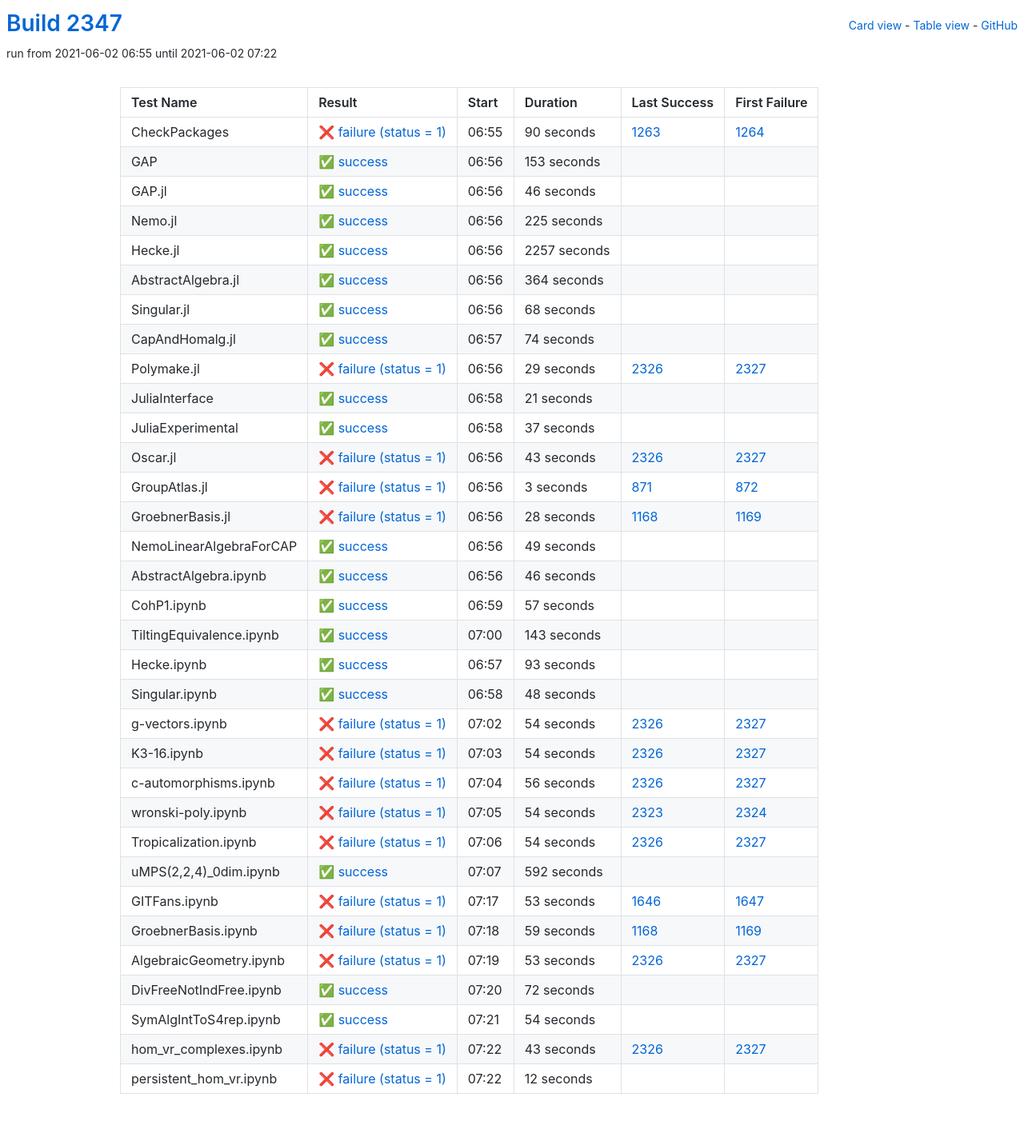
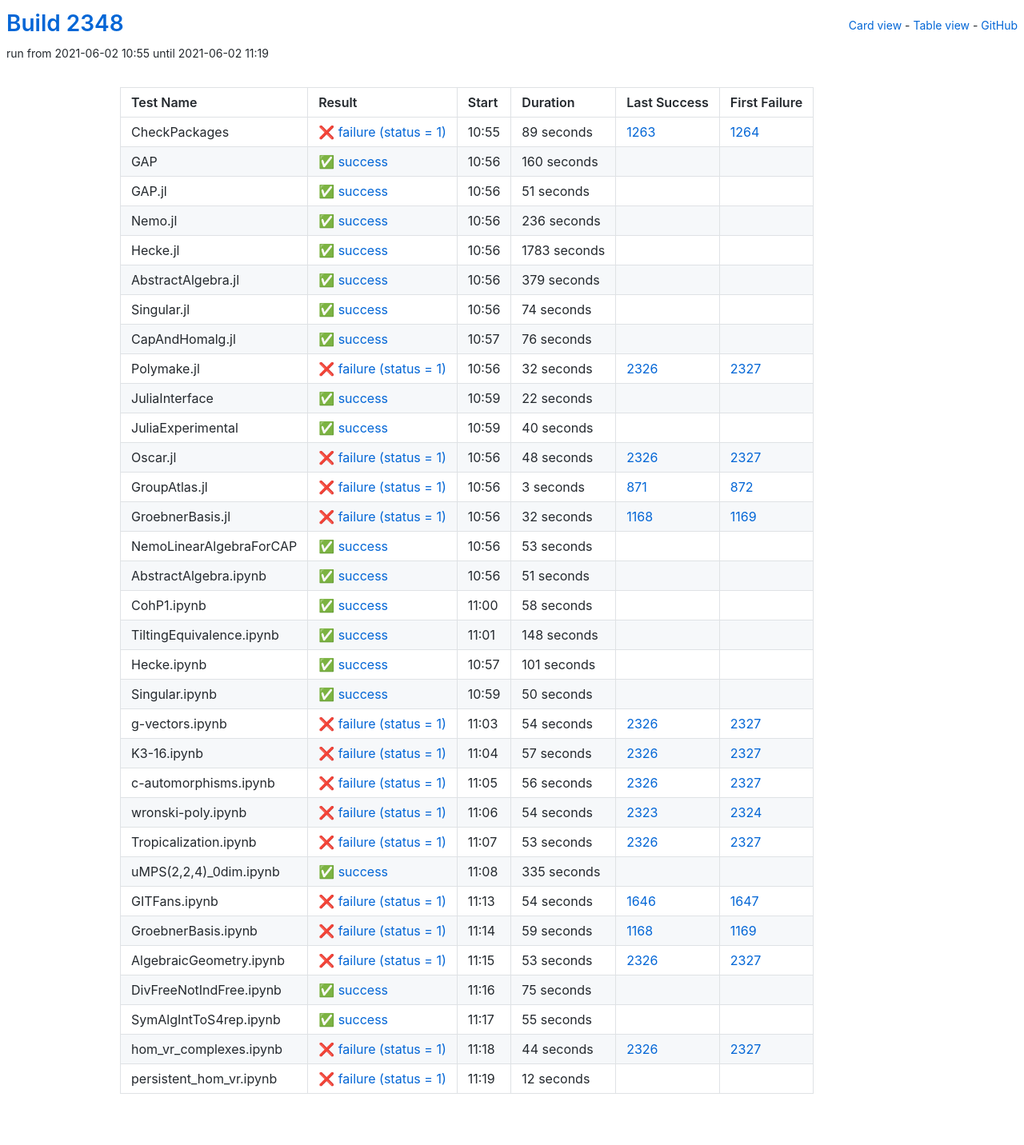
Before and after one commit to oscar-system/oscar-ci-status-stable, a Jekyll site: the page built from table.html, in a window 1280 px wide. Shown: the whole page at 80% size. Built offline with Jekyll 4.4.1, drawn with Linux system fonts in a browser that asks for light colours.

Commit message:
Build #2348

```diff
--- a/_data/ci.yml
+++ b/_data/ci.yml
@@ -1,6 +1,6 @@
 ---
-build: 2347
-build_url: https://oscarci.mathematik.uni-kl.de/job/oscar-stable/2347/
+build: 2348
+build_url: https://oscarci.mathematik.uni-kl.de/job/oscar-stable/2348/
 job: oscar-stable
 organization: oscar-system
 repo: oscar-ci-status-stable
@@ -8,92 +8,80 @@ repourl: https://github.com/oscar-system/oscar-ci-status-stable
 tests:
 - name: CheckPackages
   id: checkpackages
-  log: https://oscarci.mathematik.uni-kl.de/job/oscar-stable/2347/artifact/logs/build-2347/CheckPackages.log
-  start: 2021-06-02 06:55
+  log: https://oscarci.mathematik.uni-kl.de/job/oscar-stable/2348/artifact/logs/build-2348/CheckPackages.log
+  start: 2021-06-02 10:55
   success: false
   exitcode: 1
   status: failure
-  duration: 90
+  duration: 89
   last_success: 1263
   last_success_url: https://oscarci.mathematik.uni-kl.de/job/oscar-stable/1263/
   first_failure: 1264
   first_failure_url: https://oscarci.mathematik.uni-kl.de/job/oscar-stable/1264/
 - name: GAP
   id: gap
-  log: https://oscarci.mathematik.uni-kl.de/job/oscar-stable/2347/artifact/logs/build-2347/GAP.log
-  start: 2021-06-02 06:56
+  log: https://oscarci.mathematik.uni-kl.de/job/oscar-stable/2348/artifact/logs/build-2348/GAP.log
+  start: 2021-06-02 10:56
   success: true
   exitcode: 0
   status: success
-  duration: 153
+  duration: 160
   last_success: false
   last_success_url:
   first_failure: false
   first_failure_url:
 - name: GAP.jl
   id: gap-jl
-  log: https://oscarci.mathematik.uni-kl.de/job/oscar-stable/2347/artifact/logs/build-2347/GAP.jl.log
-  start: 2021-06-02 06:56
+  log: https://oscarci.mathematik.uni-kl.de/job/oscar-stable/2348/artifact/logs/build-2348/GAP.jl.log
+  start: 2021-06-02 10:56
   success: true
   exitcode: 0
   status: success
-  duration: 46
+  duration: 51
   last_success: false
   last_success_url:
   first_failure: false
   first_failure_url:
 - name: Nemo.jl
   id: nemo-jl
-  log: https://oscarci.mathematik.uni-kl.de/job/oscar-stable/2347/artifact/logs/build-2347/Nemo.jl.log
-  start: 2021-06-02 06:56
+  log: https://oscarci.mathematik.uni-kl.de/job/oscar-stable/2348/artifact/logs/build-2348/Nemo.jl.log
+  start: 2021-06-02 10:56
   success: true
   exitcode: 0
   status: success
-  duration: 225
+  duration: 236
   last_success: false
   last_success_url:
   first_failure: false
   first_failure_url:
 - name: Hecke.jl
   id: hecke-jl
-  log: https://oscarci.mathematik.uni-kl.de/job/oscar-stable/2347/artifact/logs/build-2347/Hecke.jl.log
-  start: 2021-06-02 06:56
+  log: https://oscarci.mathematik.uni-kl.de/job/oscar-stable/2348/artifact/logs/build-2348/Hecke.jl.log
+  start: 2021-06-02 10:56
   success: true
   exitcode: 0
   status: success
-  duration: 2257
+  duration: 1783
   last_success: false
   last_success_url:
   first_failure: false
   first_failure_url:
 - name: AbstractAlgebra.jl
   id: abstractalgebra-jl
-  log: https://oscarci.mathematik.uni-kl.de/job/oscar-stable/2347/artifact/logs/build-2347/AbstractAlgebra.jl.log
-  start: 2021-06-02 06:56
+  log: https://oscarci.mathematik.uni-kl.de/job/oscar-stable/2348/artifact/logs/build-2348/AbstractAlgebra.jl.log
+  start: 2021-06-02 10:56
   success: true
   exitcode: 0
   status: success
-  duration: 364
+  duration: 379
   last_success: false
   last_success_url:
   first_failure: false
   first_failure_url:
 - name: Singular.jl
   id: singular-jl
-  log: https://oscarci.mathematik.uni-kl.de/job/oscar-stable/2347/artifact/logs/build-2347/Singular.jl.log
-  start: 2021-06-02 06:56
-  success: true
-  exitcode: 0
-  status: success
-  duration: 68
-  last_success: false
-  last_success_url:
-  first_failure: false
-  first_failure_url:
-- name: CapAndHomalg.jl
-  id: capandhomalg-jl
-  log: https://oscarci.mathematik.uni-kl.de/job/oscar-stable/2347/artifact/logs/build-2347/CapAndHomalg.jl.log
-  start: 2021-06-02 06:57
+  log: https://oscarci.mathematik.uni-kl.de/job/oscar-stable/2348/artifact/logs/build-2348/Singular.jl.log
+  start: 2021-06-02 10:56
   success: true
   exitcode: 0
   status: success
@@ -102,58 +90,70 @@ tests:
   last_success_url:
   first_failure: false
   first_failure_url:
+- name: CapAndHomalg.jl
+  id: capandhomalg-jl
+  log: https://oscarci.mathematik.uni-kl.de/job/oscar-stable/2348/artifact/logs/build-2348/CapAndHomalg.jl.log
+  start: 2021-06-02 10:57
+  success: true
+  exitcode: 0
+  status: success
+  duration: 76
+  last_success: false
+  last_success_url:
+  first_failure: false
+  first_failure_url:
 - name: Polymake.jl
   id: polymake-jl
-  log: https://oscarci.mathematik.uni-kl.de/job/oscar-stable/2347/artifact/logs/build-2347/Polymake.jl.log
-  start: 2021-06-02 06:56
+  log: https://oscarci.mathematik.uni-kl.de/job/oscar-stable/2348/artifact/logs/build-2348/Polymake.jl.log
+  start: 2021-06-02 10:56
   success: false
   exitcode: 1
   status: failure
-  duration: 29
+  duration: 32
   last_success: 2326
   last_success_url: https://oscarci.mathematik.uni-kl.de/job/oscar-stable/2326/
   first_failure: 2327
   first_failure_url: https://oscarci.mathematik.uni-kl.de/job/oscar-stable/2327/
 - name: JuliaInterface
   id: juliainterface
-  log: https://oscarci.mathematik.uni-kl.de/job/oscar-stable/2347/artifact/logs/build-2347/JuliaInterface.log
-  start: 2021-06-02 06:58
+  log: https://oscarci.mathematik.uni-kl.de/job/oscar-stable/2348/artifact/logs/build-2348/JuliaInterface.log
+  start: 2021-06-02 10:59
   success: true
   exitcode: 0
   status: success
-  duration: 21
+  duration: 22
   last_success: false
   last_success_url:
   first_failure: false
   first_failure_url:
 - name: JuliaExperimental
   id: juliaexperimental
-  log: https://oscarci.mathematik.uni-kl.de/job/oscar-stable/2347/artifact/logs/build-2347/JuliaExperimental.log
-  start: 2021-06-02 06:58
+  log: https://oscarci.mathematik.uni-kl.de/job/oscar-stable/2348/artifact/logs/build-2348/JuliaExperimental.log
+  start: 2021-06-02 10:59
   success: true
   exitcode: 0
   status: success
-  duration: 37
+  duration: 40
   last_success: false
   last_success_url:
   first_failure: false
   first_failure_url:
 - name: Oscar.jl
   id: oscar-jl
-  log: https://oscarci.mathematik.uni-kl.de/job/oscar-stable/2347/artifact/logs/build-2347/Oscar.jl.log
-  start: 2021-06-02 06:56
+  log: https://oscarci.mathematik.uni-kl.de/job/oscar-stable/2348/artifact/logs/build-2348/Oscar.jl.log
+  start: 2021-06-02 10:56
   success: false
   exitcode: 1
   status: failure
-  duration: 43
+  duration: 48
   last_success: 2326
   last_success_url: https://oscarci.mathematik.uni-kl.de/job/oscar-stable/2326/
   first_failure: 2327
   first_failure_url: https://oscarci.mathematik.uni-kl.de/job/oscar-stable/2327/
 - name: GroupAtlas.jl
   id: groupatlas-jl
-  log: https://oscarci.mathematik.uni-kl.de/job/oscar-stable/2347/artifact/logs/build-2347/GroupAtlas.jl.log
-  start: 2021-06-02 06:56
+  log: https://oscarci.mathematik.uni-kl.de/job/oscar-stable/2348/artifact/logs/build-2348/GroupAtlas.jl.log
+  start: 2021-06-02 10:56
   success: false
   exitcode: 1
   status: failure
@@ -164,92 +164,92 @@ tests:
   first_failure_url: https://oscarci.mathematik.uni-kl.de/job/oscar-stable/872/
 - name: GroebnerBasis.jl
   id: groebnerbasis-jl
-  log: https://oscarci.mathematik.uni-kl.de/job/oscar-stable/2347/artifact/logs/build-2347/GroebnerBasis.jl.log
-  start: 2021-06-02 06:56
+  log: https://oscarci.mathematik.uni-kl.de/job/oscar-stable/2348/artifact/logs/build-2348/GroebnerBasis.jl.log
+  start: 2021-06-02 10:56
   success: false
   exitcode: 1
   status: failure
-  duration: 28
+  duration: 32
   last_success: 1168
   last_success_url: https://oscarci.mathematik.uni-kl.de/job/oscar-stable/1168/
   first_failure: 1169
   first_failure_url: https://oscarci.mathematik.uni-kl.de/job/oscar-stable/1169/
 - name: NemoLinearAlgebraForCAP
   id: nemolinearalgebraforcap
-  log: https://oscarci.mathematik.uni-kl.de/job/oscar-stable/2347/artifact/logs/build-2347/NemoLinearAlgebraForCAP.log
-  start: 2021-06-02 06:56
+  log: https://oscarci.mathematik.uni-kl.de/job/oscar-stable/2348/artifact/logs/build-2348/NemoLinearAlgebraForCAP.log
+  start: 2021-06-02 10:56
   success: true
   exitcode: 0
   status: success
-  duration: 49
+  duration: 53
   last_success: false
   last_success_url:
   first_failure: false
   first_failure_url:
 - name: AbstractAlgebra.ipynb
   id: abstractalgebra-ipynb
-  log: https://oscarci.mathematik.uni-kl.de/job/oscar-stable/2347/artifact/logs/build-2347/AbstractAlgebra.ipynb.log
-  start: 2021-06-02 06:56
+  log: https://oscarci.mathematik.uni-kl.de/job/oscar-stable/2348/artifact/logs/build-2348/AbstractAlgebra.ipynb.log
+  start: 2021-06-02 10:56
   success: true
   exitcode: 0
   status: success
-  duration: 46
+  duration: 51
   last_success: false
   last_success_url:
   first_failure: false
   first_failure_url:
 - name: CohP1.ipynb
   id: cohp1-ipynb
-  log: https://oscarci.mathematik.uni-kl.de/job/oscar-stable/2347/artifact/logs/build-2347/CohP1.ipynb.log
-  start: 2021-06-02 06:59
+  log: https://oscarci.mathematik.uni-kl.de/job/oscar-stable/2348/artifact/logs/build-2348/CohP1.ipynb.log
+  start: 2021-06-02 11:00
   success: true
   exitcode: 0
   status: success
-  duration: 57
+  duration: 58
   last_success: false
   last_success_url:
   first_failure: false
   first_failure_url:
 - name: TiltingEquivalence.ipynb
   id: tiltingequivalence-ipynb
-  log: https://oscarci.mathematik.uni-kl.de/job/oscar-stable/2347/artifact/logs/build-2347/TiltingEquivalence.ipynb.log
-  start: 2021-06-02 07:00
+  log: https://oscarci.mathematik.uni-kl.de/job/oscar-stable/2348/artifact/logs/build-2348/TiltingEquivalence.ipynb.log
+  start: 2021-06-02 11:01
   success: true
   exitcode: 0
   status: success
-  duration: 143
+  duration: 148
   last_success: false
   last_success_url:
   first_failure: false
   first_failure_url:
 - name: Hecke.ipynb
   id: hecke-ipynb
-  log: https://oscarci.mathematik.uni-kl.de/job/oscar-stable/2347/artifact/logs/build-2347/Hecke.ipynb.log
-  start: 2021-06-02 06:57
+  log: https://oscarci.mathematik.uni-kl.de/job/oscar-stable/2348/artifact/logs/build-2348/Hecke.ipynb.log
+  start: 2021-06-02 10:57
   success: true
   exitcode: 0
   status: success
-  duration: 93
+  duration: 101
   last_success: false
   last_success_url:
   first_failure: false
   first_failure_url:
 - name: Singular.ipynb
   id: singular-ipynb
-  log: https://oscarci.mathematik.uni-kl.de/job/oscar-stable/2347/artifact/logs/build-2347/Singular.ipynb.log
-  start: 2021-06-02 06:58
+  log: https://oscarci.mathematik.uni-kl.de/job/oscar-stable/2348/artifact/logs/build-2348/Singular.ipynb.log
+  start: 2021-06-02 10:59
   success: true
   exitcode: 0
   status: success
-  duration: 48
+  duration: 50
   last_success: false
   last_success_url:
   first_failure: false
   first_failure_url:
 - name: g-vectors.ipynb
   id: g-vectors-ipynb
-  log: https://oscarci.mathematik.uni-kl.de/job/oscar-stable/2347/artifact/logs/build-2347/g-vectors.ipynb.log
-  start: 2021-06-02 07:02
+  log: https://oscarci.mathematik.uni-kl.de/job/oscar-stable/2348/artifact/logs/build-2348/g-vectors.ipynb.log
+  start: 2021-06-02 11:03
   success: false
   exitcode: 1
   status: failure
@@ -260,20 +260,20 @@ tests:
   first_failure_url: https://oscarci.mathematik.uni-kl.de/job/oscar-stable/2327/
 - name: K3-16.ipynb
   id: k3-16-ipynb
-  log: https://oscarci.mathematik.uni-kl.de/job/oscar-stable/2347/artifact/logs/build-2347/K3-16.ipynb.log
-  start: 2021-06-02 07:03
+  log: https://oscarci.mathematik.uni-kl.de/job/oscar-stable/2348/artifact/logs/build-2348/K3-16.ipynb.log
+  start: 2021-06-02 11:04
   success: false
   exitcode: 1
   status: failure
-  duration: 54
+  duration: 57
   last_success: 2326
   last_success_url: https://oscarci.mathematik.uni-kl.de/job/oscar-stable/2326/
   first_failure: 2327
   first_failure_url: https://oscarci.mathematik.uni-kl.de/job/oscar-stable/2327/
 - name: c-automorphisms.ipynb
   id: c-automorphisms-ipynb
-  log: https://oscarci.mathematik.uni-kl.de/job/oscar-stable/2347/artifact/logs/build-2347/c-automorphisms.ipynb.log
-  start: 2021-06-02 07:04
+  log: https://oscarci.mathematik.uni-kl.de/job/oscar-stable/2348/artifact/logs/build-2348/c-automorphisms.ipynb.log
+  start: 2021-06-02 11:05
   success: false
   exitcode: 1
   status: failure
@@ -284,8 +284,8 @@ tests:
   first_failure_url: https://oscarci.mathematik.uni-kl.de/job/oscar-stable/2327/
 - name: wronski-poly.ipynb
   id: wronski-poly-ipynb
-  log: https://oscarci.mathematik.uni-kl.de/job/oscar-stable/2347/artifact/logs/build-2347/wronski-poly.ipynb.log
-  start: 2021-06-02 07:05
+  log: https://oscarci.mathematik.uni-kl.de/job/oscar-stable/2348/artifact/logs/build-2348/wronski-poly.ipynb.log
+  start: 2021-06-02 11:06
   success: false
   exitcode: 1
   status: failure
@@ -296,44 +296,44 @@ tests:
   first_failure_url: https://oscarci.mathematik.uni-kl.de/job/oscar-stable/2324/
 - name: Tropicalization.ipynb
   id: tropicalization-ipynb
-  log: https://oscarci.mathematik.uni-kl.de/job/oscar-stable/2347/artifact/logs/build-2347/Tropicalization.ipynb.log
-  start: 2021-06-02 07:06
+  log: https://oscarci.mathematik.uni-kl.de/job/oscar-stable/2348/artifact/logs/build-2348/Tropicalization.ipynb.log
+  start: 2021-06-02 11:07
   success: false
   exitcode: 1
   status: failure
-  duration: 54
+  duration: 53
   last_success: 2326
   last_success_url: https://oscarci.mathematik.uni-kl.de/job/oscar-stable/2326/
   first_failure: 2327
   first_failure_url: https://oscarci.mathematik.uni-kl.de/job/oscar-stable/2327/
 - name: uMPS(2,2,4)_0dim.ipynb
   id: umps-2-2-4-0dim-ipynb
-  log: https://oscarci.mathematik.uni-kl.de/job/oscar-stable/2347/artifact/logs/build-2347/uMPS-2-2-4-_0dim.ipynb.log
-  start: 2021-06-02 07:07
+  log: https://oscarci.mathematik.uni-kl.de/job/oscar-stable/2348/artifact/logs/build-2348/uMPS-2-2-4-_0dim.ipynb.log
+  start: 2021-06-02 11:08
   success: true
   exitcode: 0
   status: success
-  duration: 592
+  duration: 335
   last_success: false
   last_success_url:
   first_failure: false
   first_failure_url:
 - name: GITFans.ipynb
   id: gitfans-ipynb
-  log: https://oscarci.mathematik.uni-kl.de/job/oscar-stable/2347/artifact/logs/build-2347/GITFans.ipynb.log
-  start: 2021-06-02 07:17
+  log: https://oscarci.mathematik.uni-kl.de/job/oscar-stable/2348/artifact/logs/build-2348/GITFans.ipynb.log
+  start: 2021-06-02 11:13
   success: false
   exitcode: 1
   status: failure
-  duration: 53
+  duration: 54
   last_success: 1646
   last_success_url: https://oscarci.mathematik.uni-kl.de/job/oscar-stable/1646/
   first_failure: 1647
   first_failure_url: https://oscarci.mathematik.uni-kl.de/job/oscar-stable/1647/
 - name: GroebnerBasis.ipynb
   id: groebnerbasis-ipynb
-  log: https://oscarci.mathematik.uni-kl.de/job/oscar-stable/2347/artifact/logs/build-2347/GroebnerBasis.ipynb.log
-  start: 2021-06-02 07:18
+  log: https://oscarci.mathematik.uni-kl.de/job/oscar-stable/2348/artifact/logs/build-2348/GroebnerBasis.ipynb.log
+  start: 2021-06-02 11:14
   success: false
   exitcode: 1
   status: failure
@@ -344,8 +344,8 @@ tests:
   first_failure_url: https://oscarci.mathematik.uni-kl.de/job/oscar-stable/1169/
 - name: AlgebraicGeometry.ipynb
   id: algebraicgeometry-ipynb
-  log: https://oscarci.mathematik.uni-kl.de/job/oscar-stable/2347/artifact/logs/build-2347/AlgebraicGeometry.ipynb.log
-  start: 2021-06-02 07:19
+  log: https://oscarci.mathematik.uni-kl.de/job/oscar-stable/2348/artifact/logs/build-2348/AlgebraicGeometry.ipynb.log
+  start: 2021-06-02 11:15
   success: false
   exitcode: 1
   status: failure
@@ -356,44 +356,44 @@ tests:
   first_failure_url: https://oscarci.mathematik.uni-kl.de/job/oscar-stable/2327/
 - name: DivFreeNotIndFree.ipynb
   id: divfreenotindfree-ipynb
-  log: https://oscarci.mathematik.uni-kl.de/job/oscar-stable/2347/artifact/logs/build-2347/DivFreeNotIndFree.ipynb.log
-  start: 2021-06-02 07:20
+  log: https://oscarci.mathematik.uni-kl.de/job/oscar-stable/2348/artifact/logs/build-2348/DivFreeNotIndFree.ipynb.log
+  start: 2021-06-02 11:16
   success: true
   exitcode: 0
   status: success
-  duration: 72
+  duration: 75
   last_success: false
   last_success_url:
   first_failure: false
   first_failure_url:
 - name: SymAlgIntToS4rep.ipynb
   id: symalginttos4rep-ipynb
-  log: https://oscarci.mathematik.uni-kl.de/job/oscar-stable/2347/artifact/logs/build-2347/SymAlgIntToS4rep.ipynb.log
-  start: 2021-06-02 07:21
+  log: https://oscarci.mathematik.uni-kl.de/job/oscar-stable/2348/artifact/logs/build-2348/SymAlgIntToS4rep.ipynb.log
+  start: 2021-06-02 11:17
   success: true
   exitcode: 0
   status: success
-  duration: 54
+  duration: 55
   last_success: false
   last_success_url:
   first_failure: false
   first_failure_url:
 - name: hom_vr_complexes.ipynb
   id: hom-vr-complexes-ipynb
-  log: https://oscarci.mathematik.uni-kl.de/job/oscar-stable/2347/artifact/logs/build-2347/hom_vr_complexes.ipynb.log
-  start: 2021-06-02 07:22
+  log: https://oscarci.mathematik.uni-kl.de/job/oscar-stable/2348/artifact/logs/build-2348/hom_vr_complexes.ipynb.log
+  start: 2021-06-02 11:18
   success: false
   exitcode: 1
   status: failure
-  duration: 43
+  duration: 44
   last_success: 2326
   last_success_url: https://oscarci.mathematik.uni-kl.de/job/oscar-stable/2326/
   first_failure: 2327
   first_failure_url: https://oscarci.mathematik.uni-kl.de/job/oscar-stable/2327/
 - name: persistent_hom_vr.ipynb
   id: persistent-hom-vr-ipynb
-  log: https://oscarci.mathematik.uni-kl.de/job/oscar-stable/2347/artifact/logs/build-2347/persistent_hom_vr.ipynb.log
-  start: 2021-06-02 07:22
+  log: https://oscarci.mathematik.uni-kl.de/job/oscar-stable/2348/artifact/logs/build-2348/persistent_hom_vr.ipynb.log
+  start: 2021-06-02 11:19
   success: false
   exitcode: 1
   status: failure
```
Also changed, not shown: README.md.
